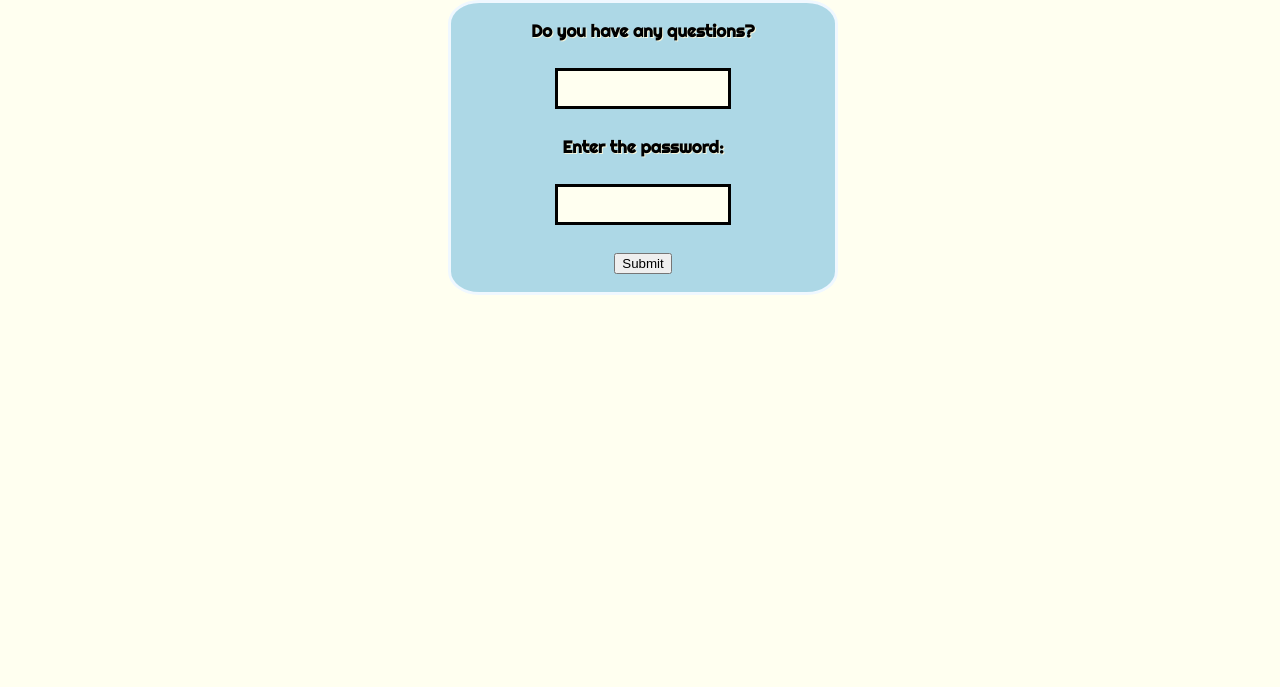
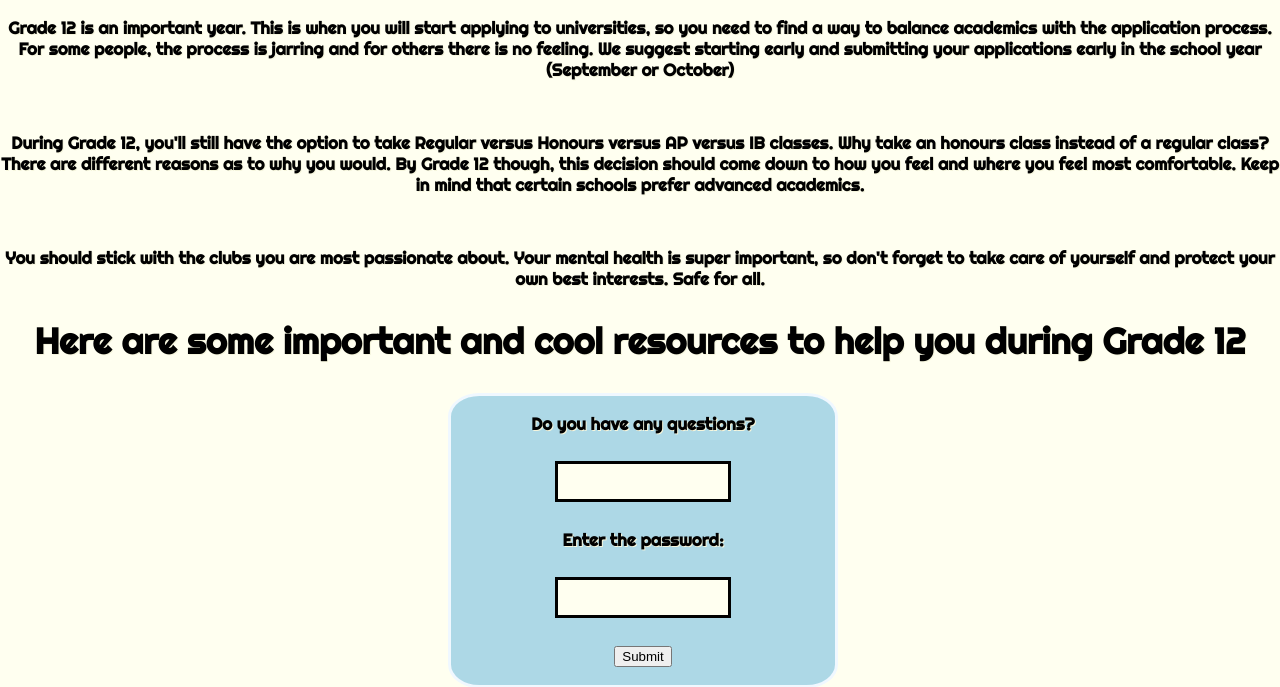
Before and after one commit to selinnen/firstgenproject, a Python web app: template templates/gradetwelveinfo.html in a window 1280 px wide. Shown: the part 78-765 px from the top of the page. Run offline with Jinja, Linux system fonts and the light colour scheme; the template is opened without the code that fills it, so the values that code supplies are empty.

Commit message:
Am essentially done with the pages for Grade 9,10, 11, 12. All we have left to do is add some links for the good resources section of the page.

```diff
--- a/templates/gradeeleveninfo.html
+++ b/templates/gradeeleveninfo.html
@@ -21,7 +21,7 @@
     <br>
     <h3>You should try having a good role in two to three clubs. It is important that you are part of a community of individuals who share passions with you.</h3>
     <br>
-    <h2>Here are some important and cool resources to help you during Grade 11</h1>
+    <h2>Here are some important and cool resources to help you during Grade 11</h2>
 
     <div class="box">
       <center>
--- a/templates/gradenineinfo.html
+++ b/templates/gradenineinfo.html
@@ -17,11 +17,11 @@
     </div>
     <h3>Grade 9 is an important foundational year. This is when your GPA will start being calculated and depending on what you want/ need at the end of high school, you want to maintain that GPA at a certain number. Your grades here will weigh into your GPA and/or class rank, so you want to work hard. Ultimately, your grades in Grade 9 will not make or break you, but it's still in your best interest to look out for yourself. </h3>
     <br>
-    <h3>During Grade 9, you'll have the option to take Regular versus Honours classes (and depending on your school possibly a few AP classes). Why take an honours class instead of a regular class? There are different reasons as to why you would. For starters, </h3>
+    <h3>During Grade 9, you'll have the option to take Regular versus Honours classes (and depending on your school possibly a few AP classes). Why take an honours class instead of a regular class? There are different reasons as to why you would. For starters, do you want to challenge yourself or are you interested in staying in your comfort zone? </h3>
     <br>
     <h3>You don't need to be too involved in your first year. It's just important that you stay focused in school, and start developing good study habits.</h3>
     <br>
-    <h2>Here are some important and cool resources to help you during Grade 9</h1>
+    <h2>Here are some important and cool resources to help you during Grade 9</h2>
 
     <div class="box">
       <center>
--- a/templates/gradeteninfo.html
+++ b/templates/gradeteninfo.html
@@ -21,7 +21,7 @@
   <br>
   <h3>You should probably become more involved this year. It's just important that you stay focused in school, and start branching out and developing your interests. Clubs are a good way to find what you are passionate about. </h3>
   <br>
-  <h2>Here are some important and cool resources to help you during Grade 10</h1>
+  <h2>Here are some important and cool resources to help you during Grade 10</h2>
 
     </div>
     <div class="box">
--- a/templates/gradetwelveinfo.html
+++ b/templates/gradetwelveinfo.html
@@ -15,6 +15,13 @@
     <li><h3></h3></li>
   </ul>
     </div>
+    <h3>Grade 12 is an important year. This is when you will start applying to universities, so you need to find a way to balance academics with the application process. For some people, the process is jarring and for others there is no feeling. We suggest starting early and submitting your applications early in the school year (September or October) </h3>
+    <br>
+    <h3>During Grade 12, you'll still have the option to take Regular versus Honours versus AP versus IB classes. Why take an honours class instead of a regular class? There are different reasons as to why you would. By Grade 12 though, this decision should come down to how you feel and where you feel most comfortable. Keep in mind that certain schools prefer advanced academics. </h3>
+    <br>
+    <h3>You should stick with the clubs you are most passionate about. Your mental health is super important, so don't forget to take care of yourself and protect your own best interests. Safe for all. </h3>
+    <h2>Here are some important and cool resources to help you during Grade 12</h2>
+
     <div class="box">
       <center>
       <form method="post" action="/gradetwelveinfo">
@@ -30,5 +37,6 @@
       <br>
       </center>
     </div>
+
   </body>
 </html>
```
